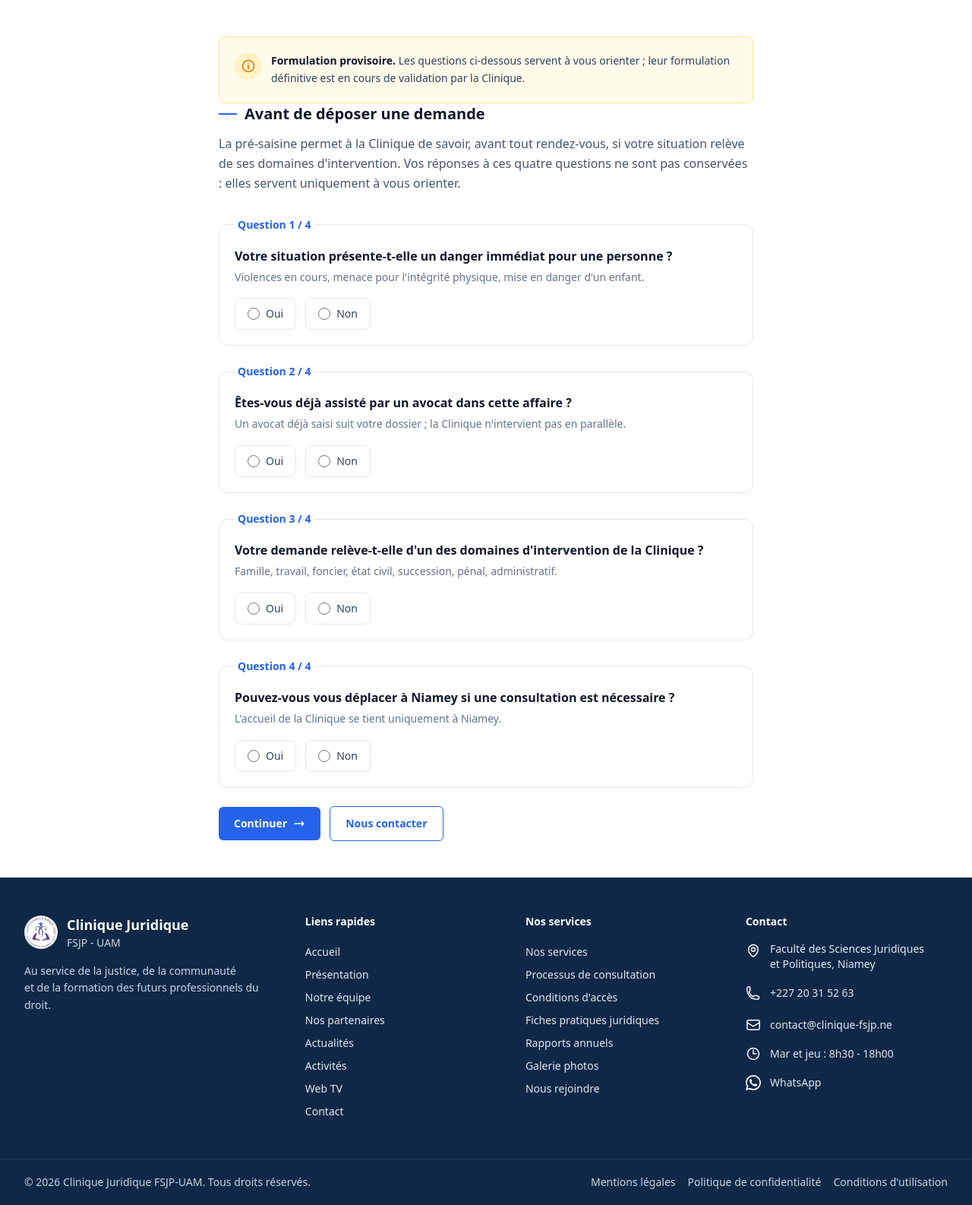
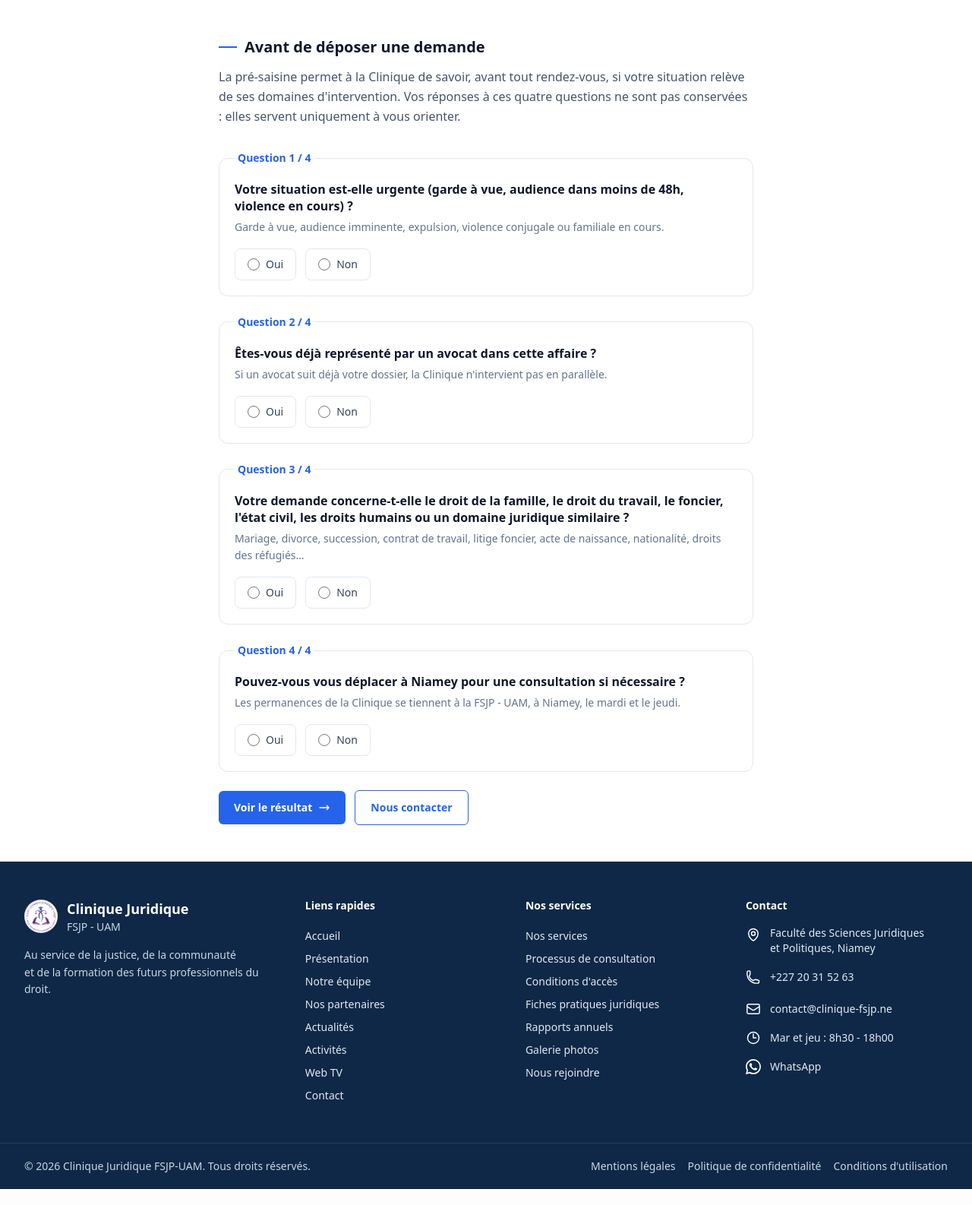
Before and after one commit to alihumdard/clinique, a Laravel app: page /pre-saisine in a window 1280 px wide. Shown: the part 542-2128 px from the top of the page at 76% size. After the commit the page ends 2107 px from the top, so only its background shows below. Run offline with Laravel 12, Linux system fonts and the light colour scheme; data that the repository does not hold is empty; style sheets or scripts are compiled from the project's sources.

Commit message:
presaisine: update questions/outcomes, remove provisional banner; fees redirect
- config/presaisine.php: provisional -> false, questions reformulated per client
  corrections (urgence now mentions garde à vue, audience; avocat clarified;
  domaine lists all covered areas; deplacement mentions mardi/jeudi hours)
- outcomes A-E updated with real approved text, horaires 8h30-18h00
- orientation.blade.php: provisional banner removed, button Continuer -> Voir le résultat
- outcome.blade.php: provisional footnote removed
- routes/web.php: /services/tarifs-administratifs -> 301 redirect to eligibility

Co-Authored-By: Claude Sonnet 4.6 <noreply@anthropic.com>

```diff
--- a/config/presaisine.php
+++ b/config/presaisine.php
@@ -31,39 +31,38 @@
 return [
 
     // Shown on the orientation page while the wording is not approved.
-    'provisional' => true,
+    'provisional' => false,
 
     'questions' => [
 
         [
             'key' => 'urgence',
-            'label' => "Votre situation présente-t-elle un danger immédiat pour une personne ?",
-            'help' => "Violences en cours, menace pour l'intégrité physique, mise en danger d'un enfant.",
-            // The answer that stops the journey, and what is shown then.
+            'label' => "Votre situation est-elle urgente (garde à vue, audience dans moins de 48h, violence en cours) ?",
+            'help' => "Garde à vue, audience imminente, expulsion, violence conjugale ou familiale en cours.",
             'blocking' => 'oui',
             'outcome' => 'urgence',
         ],
 
         [
             'key' => 'avocat',
-            'label' => "Êtes-vous déjà assisté par un avocat dans cette affaire ?",
-            'help' => "Un avocat déjà saisi suit votre dossier ; la Clinique n'intervient pas en parallèle.",
+            'label' => "Êtes-vous déjà représenté par un avocat dans cette affaire ?",
+            'help' => "Si un avocat suit déjà votre dossier, la Clinique n'intervient pas en parallèle.",
             'blocking' => 'oui',
             'outcome' => 'avocat',
         ],
 
         [
             'key' => 'domaine',
-            'label' => "Votre demande relève-t-elle d'un des domaines d'intervention de la Clinique ?",
-            'help' => "Famille, travail, foncier, état civil, succession, pénal, administratif.",
+            'label' => "Votre demande concerne-t-elle le droit de la famille, le droit du travail, le foncier, l'état civil, les droits humains ou un domaine juridique similaire ?",
+            'help' => "Mariage, divorce, succession, contrat de travail, litige foncier, acte de naissance, nationalité, droits des réfugiés…",
             'blocking' => 'non',
             'outcome' => 'hors_domaine',
         ],
 
         [
             'key' => 'deplacement',
-            'label' => "Pouvez-vous vous déplacer à Niamey si une consultation est nécessaire ?",
-            'help' => "L'accueil de la Clinique se tient uniquement à Niamey.",
+            'label' => "Pouvez-vous vous déplacer à Niamey pour une consultation si nécessaire ?",
+            'help' => "Les permanences de la Clinique se tiennent à la FSJP - UAM, à Niamey, le mardi et le jeudi.",
             'blocking' => 'non',
             'outcome' => 'hors_niamey',
         ],
@@ -71,34 +70,36 @@ return [
     ],
 
     /*
-    | What the visitor is shown when a question stops the journey. The
-    | telephone instruction, the ANAJJ wording and the partner to refer to
-    | are all awaiting the Clinic's approved text; the contact details
-    | come from the site settings so they are never written twice.
+    | Outcomes A–E per client corrections document.
+    | A = can proceed (routed to form — handled by controller, not here)
+    | B = urgence
+    | C = already has lawyer
+    | D = out of scope
+    | E = cannot travel to Niamey
     */
     'outcomes' => [
 
         'urgence' => [
-            'title' => "Votre situation nécessite une réponse immédiate",
-            'body' => "La pré-saisine en ligne n'est pas adaptée à une situation d'urgence : elle est examinée sous plusieurs jours ouvrables. Contactez directement les services compétents, ou appelez la Clinique pendant ses heures d'ouverture.",
+            'title' => "Votre situation est urgente — appelez-nous directement",
+            'body' => "La pré-saisine en ligne est traitée sous cinq jours ouvrables, ce qui n'est pas adapté à votre situation. Appelez la Clinique pendant les permanences (mardi et jeudi, 8h30–18h00). En dehors des heures d'ouverture, contactez les services de police ou de gendarmerie les plus proches.",
             'show_phone' => true,
         ],
 
         'avocat' => [
-            'title' => "Vous êtes déjà assisté par un avocat",
-            'body' => "La Clinique n'intervient pas sur une affaire déjà suivie par un avocat. Pour toute question sur l'aide juridictionnelle ou sur la désignation d'un avocat, adressez-vous à l'ANAJJ (Agence Nationale d'Assistance Juridique et Judiciaire).",
+            'title' => "Vous êtes déjà représenté par un avocat",
+            'body' => "La Clinique Juridique n'intervient pas sur une affaire déjà prise en charge par un avocat. Si vous souhaitez un deuxième avis sur vos droits en dehors de cette affaire, vous pouvez nous contacter directement pendant les permanences.",
             'show_phone' => false,
         ],
 
         'hors_domaine' => [
-            'title' => "Votre demande sort de nos domaines d'intervention",
-            'body' => "La Clinique intervient sur un nombre limité de matières. Nous vous invitons à consulter la page de nos services, ou à nous contacter pour être orienté vers une structure partenaire.",
+            'title' => "Votre demande ne relève pas de nos domaines d'intervention",
+            'body' => "La Clinique intervient principalement en droit de la famille, droit du travail, droit foncier, état civil, successions, droits humains, droits des réfugiés et état civil. Si votre demande concerne un autre domaine, contactez-nous : nous vous orienterons vers un partenaire ou une structure compétente.",
             'show_phone' => false,
         ],
 
         'hors_niamey' => [
-            'title' => "L'accueil de la Clinique se tient à Niamey",
-            'body' => "Si vous ne pouvez pas vous déplacer, contactez-nous : nous vous orienterons vers une structure partenaire proche de chez vous, et nos caravanes juridiques se rendent régulièrement en région.",
+            'title' => "Nos permanences se tiennent à Niamey",
+            'body' => "Si vous ne pouvez pas vous déplacer à Niamey, contactez-nous par téléphone ou par WhatsApp pendant les permanences (mardi et jeudi, 8h30–18h00). Nous vous orienterons vers une structure partenaire proche de chez vous. La Clinique organise également des caravanes juridiques dans plusieurs localités du Niger.",
             'show_phone' => true,
         ],
 
--- a/resources/views/presaisine/orientation.blade.php
+++ b/resources/views/presaisine/orientation.blade.php
@@ -17,15 +17,6 @@
     />
 
     <section class="mx-auto max-w-3xl px-4 py-12 sm:px-6 lg:px-8">
-
-        @if($provisional)
-            {{-- Said to the visitor, not only to the Clinic: the wording
-                 below is ours until the Clinic approves its own. --}}
-            <x-notice-banner icon="info" lead="Formulation provisoire." class="mb-8">
-                Les questions ci-dessous servent à vous orienter ; leur formulation
-                définitive est en cours de validation par la Clinique.
-            </x-notice-banner>
-        @endif
 
         <div class="space-y-3">
             <x-section-label>Avant de déposer une demande</x-section-label>
@@ -76,7 +67,7 @@
             @endforeach
 
             <div class="flex flex-wrap items-center gap-3">
-                <x-button variant="primary" type="submit">Continuer</x-button>
+                <x-button variant="primary" type="submit">Voir le résultat</x-button>
                 <x-button :href="route('contact')" variant="outline" :arrow="false">{{ __('Nous contacter') }}</x-button>
             </div>
         </form>
--- a/routes/web.php
+++ b/routes/web.php
@@ -59,9 +59,9 @@ Route::get('/services/conditions-acces-gratuite', function () {
     return view('services.eligibility');
 })->name('services.eligibility');
 
-// The fee grid is CMS-managed, so the page reads it rather than listing it.
+// Tarifs page removed per client request — redirect permanently to eligibility.
 Route::get('/services/tarifs-administratifs', function () {
-    return view('services.fees', ['fees' => App\Models\Fee::visible()->get()]);
+    return redirect()->route('services.eligibility', [], 301);
 })->name('services.fees');
 
 Route::get('/actualites', [NewsController::class, 'index'])->name('news.index');
```
Also changed, not shown: resources/views/presaisine/outcome.blade.php (+0 -7 lines).
